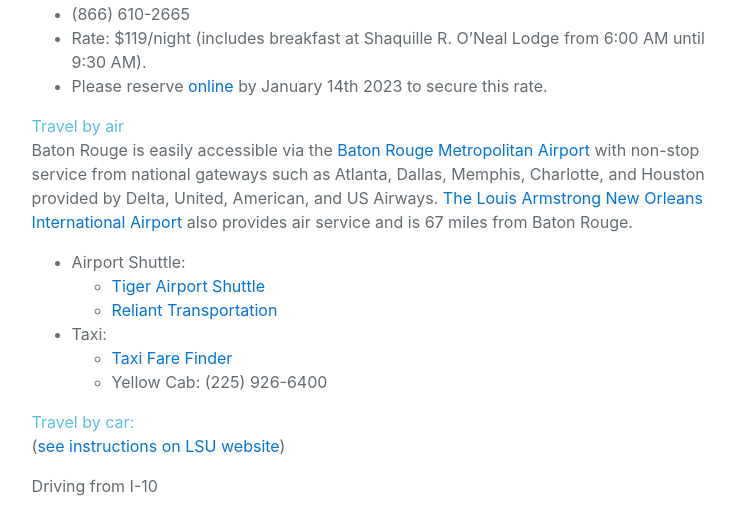
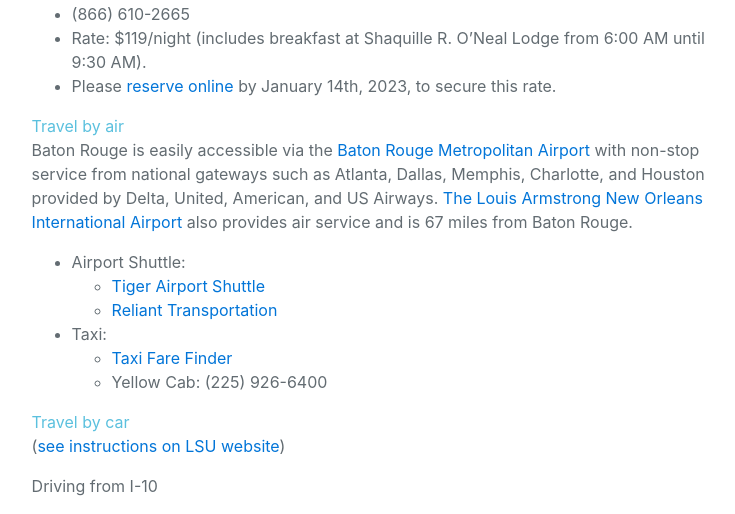
Before and after one commit to wamta26/WAMTA26.github.io, a Jekyll site: the page built from venue.md, in a window 1280 px wide and 900 px high, scrolled down 1384 px, cut to the strip 184-698 px from the top of the window. Shown: the whole strip, without its empty margins (253-988 px from the left). Built offline with Jekyll 4.4.1, drawn with Linux system fonts in a browser that asks for light colours; nearby versions of some CDN libraries.

Commit message:
fix minor annoyances

```diff
--- a/venue.md
+++ b/venue.md
@@ -32,8 +32,8 @@
 <iframe src="https://www.google.com/maps/embed?pb=!1m18!1m12!1m3!1d3440.7966517404784!2d-91.17204198437615!3d30.413510781749583!2m3!1f0!2f0!3f0!3m2!1i1024!2i768!4f13.1!3m3!1m2!1s0x8626a6d979717097%3A0xc9ecc00cce92e6e1!2sThe%20Cook%20Hotel%20and%20Conference%20Center%20at%20LSU!5e0!3m2!1sen!2sus!4v1658270824657!5m2!1sen!2sus" width="600" height="450" style="border:0;" allowfullscreen="" loading="lazy" referrerpolicy="no-referrer-when-downgrade"></iframe>
 </center>
 * (866) 610-2665
-* Rate: $119/night (includes breakfast at  Shaquille R. O'Neal Lodge from 6:00 AM until 9:30 AM).
-* Please reserve <a href="https://reservations.travelclick.com/110626?groupID=3574762">online</a> by January 14th 2023 to secure this rate.
+* Rate: $119/night (includes breakfast at Shaquille R. O'Neal Lodge from 6:00 AM until 9:30 AM).
+* Please [reserve online](https://reservations.travelclick.com/110626?groupID=3574762) by January 14th, 2023, to secure this rate.
 
 <div class="text-info">Travel by air</div>
 
@@ -46,7 +46,7 @@
   * [Taxi Fare Finder](http://www.taxifarefinder.com/main.php?city=Baton-Rouge-LA)
   * Yellow Cab: (225) 926-6400
 
-<div class="text-info">Travel by car:</div>
+<div class="text-info">Travel by car</div>
 ([see instructions on LSU website](https://www.lsu.edu/parking/resources/directions.php))
 
 Driving from I-10
```
